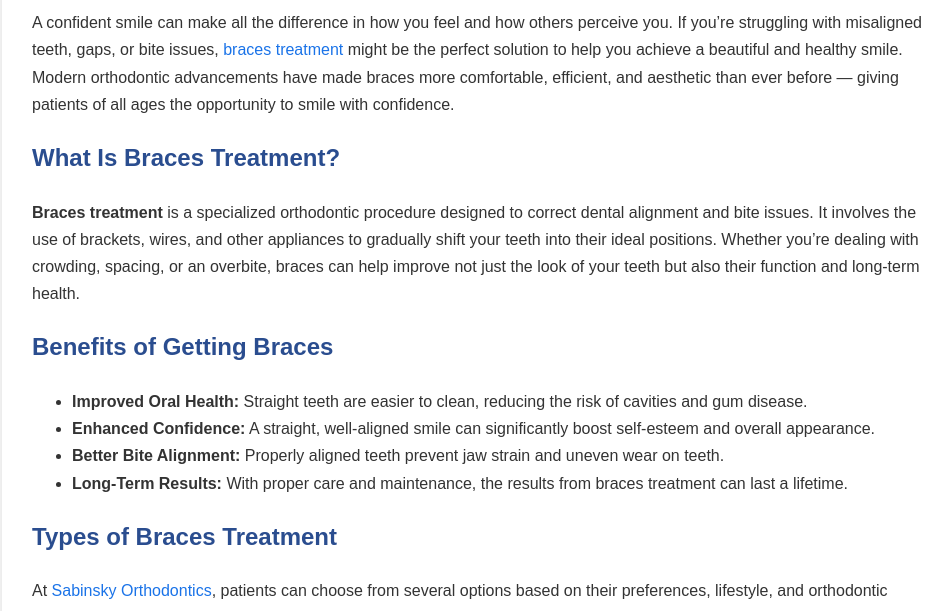
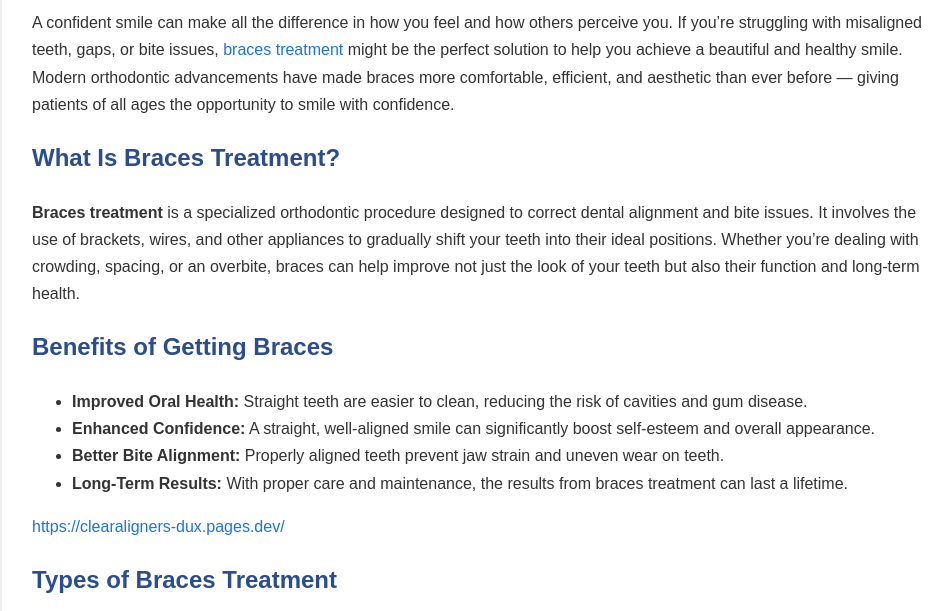
Before and after one commit to williammoris9/braces-treatment-, a plain HTML site: page index.html in a window 1280 px wide. Shown: the part 158-769 px from the top of the page, without its empty margins (158-1110 px from the left). Drawn offline with Linux system fonts and the light colour scheme.

Commit message:
Update index.html

```diff
--- a/index.html
+++ b/index.html
@@ -62,6 +62,7 @@
       <li><strong>Better Bite Alignment:</strong> Properly aligned teeth prevent jaw strain and uneven wear on teeth.</li>
       <li><strong>Long-Term Results:</strong> With proper care and maintenance, the results from braces treatment can last a lifetime.</li>
     </ul>
+<a href="https://clearaligners-dux.pages.dev/" target="_blank" rel="noopener noreferrer">https://clearaligners-dux.pages.dev/</a>
 
     <h2>Types of Braces Treatment</h2>
     <p>At <a href="https://share.google/eTiiM1TYUJByGXh2G" target="_blank">Sabinsky Orthodontics</a>, patients can choose from several options based on their preferences, lifestyle, and orthodontic needs. Popular types include:</p>
```
